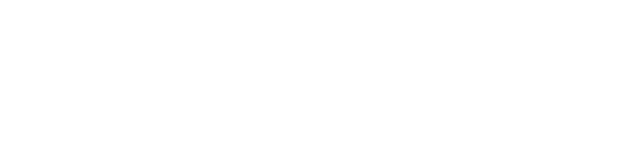
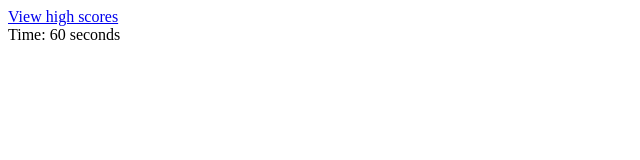
Before and after one commit to CoralDarling/QuizProject, a plain HTML site: page index.html in a window 1280 px wide. Shown: the whole page, without its empty margins (0-640 px from the left). Drawn offline with Linux system fonts and the light colour scheme.

Commit message:
added high scores

```diff
--- a/index.html
+++ b/index.html
@@ -1,6 +1,13 @@
 <!DOCTYPE html>
 <html lang="en">
 <head>
-
-</body>
+    <meta charset="UTF-8">
+    <title>JavaScript Quiz</title>
+    <link rel="stylesheet" href="style.css">
+</head>
+<body>
+    <header>
+        <a href="#" id="high-scores-link">View high scores</a>
+        <div id="timer">Time: <span id="time-left">60</span> seconds</div>
+        </header>
 </html>
```
